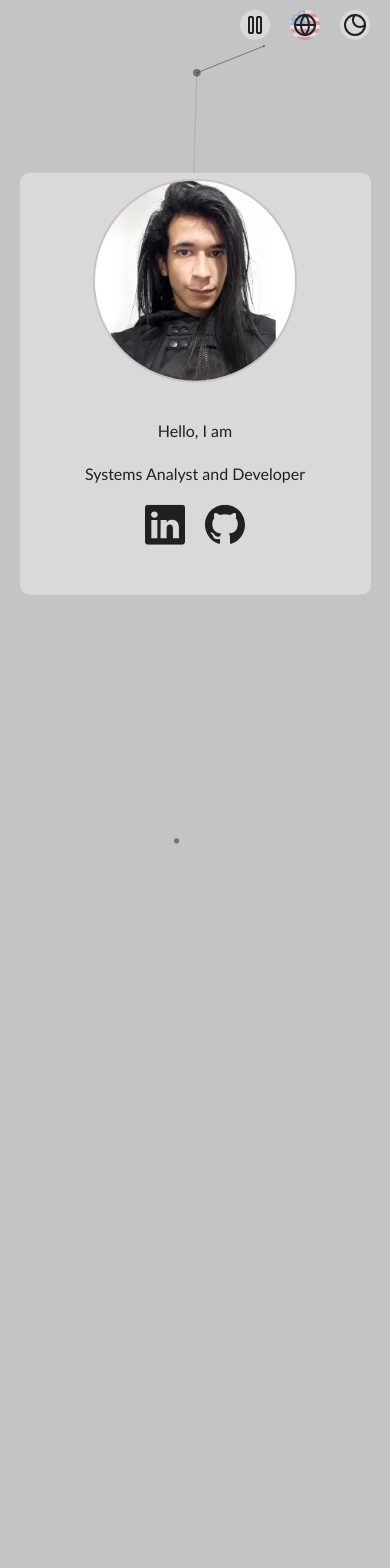
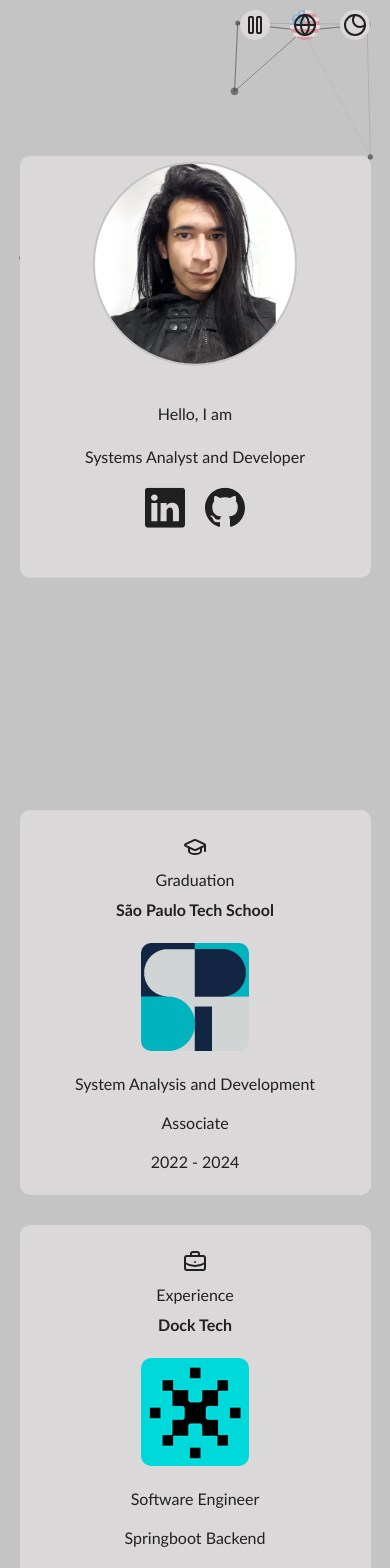
Before and after one commit to matheu5leone/portfolio, a Next.js app: page /portfolio/ in a window 390 px wide. Shown: the top 1568 px of the page. Before the commit the page ends 844 px from the top, so only its background shows below. Built offline with nearby package versions, Linux system fonts and the light colour scheme.

Commit message:
add graduation and experience

```diff
--- a/src/components/about/About.tsx
+++ b/src/components/about/About.tsx
@@ -1,9 +1,9 @@
 import style from "@/components/about/about.module.css";
 import Image from "next/image";
-import LanguageTokens from "../intl/Languages";
+import LanguageToken from "../intl/Languages";
 
-interface AboutProps {
-  languageToken: LanguageTokens;
+interface AboutProps{
+  languageToken: LanguageToken
 }
 
 const About: React.FC<AboutProps> = ({ languageToken }) => {
--- a/src/components/intl/En.ts
+++ b/src/components/intl/En.ts
@@ -4,7 +4,6 @@ import LanguageTokens from "./Languages";
 class En implements LanguageTokens {
 
     getHello(): string {
-
         return "Hello!"
     }
     getGreetings(): string {
@@ -13,6 +12,27 @@ class En implements LanguageTokens {
     getRole(): string {
         return "Systems Analyst and Developer"
     }
+    getTitleGraduation(): string {
+        return "Graduation"
+    }
+    getTitleExperience(): string {
+        return "Experience"
+    }
+    getCourse(): string {
+        return "System Analysis and Development"
+    }
+    getDegree(): string {
+        return "Associate"
+    }
+    getDockFunction(): string {
+        return "Springboot Backend"
+    }
+    getDockRole(): string {
+        return "Software Engineer"
+    }
+    getResume(): string {
+        return "Technologist in Systems Analysis and Development with experience in Java backend development and SQL Server at Dock Tech, where he collaborated in agile teams to develop and optimize RESTful APIs, improve databases, and solve issues for corporate clients. Skilled in Java, Spring Boot, Docker, Kubernetes, and cloud platforms (AWS and Azure), with knowledge of monitoring tools such as Splunk and Datadog. Fluent in Portuguese and proficient in advanced English, he seeks to contribute to dynamic and challenging environments to enhance his skills and assist in delivering innovative solutions."
+    }
 
 }
 
--- a/src/components/intl/Pt.ts
+++ b/src/components/intl/Pt.ts
@@ -4,7 +4,6 @@ import LanguageTokens from "./Languages";
 class Pt implements LanguageTokens {
 
     getHello(): string {
-
         return "Olá!"
     }
     getGreetings(): string {
@@ -13,7 +12,27 @@ class Pt implements LanguageTokens {
     getRole(): string {
         return "Analista de Sistemas e Desenvolvedor"
     }
-
+    getTitleGraduation(): string {
+        return "Graduação"
+    }
+    getTitleExperience(): string {
+        return "Experiência"
+    }
+    getCourse(): string {
+        return "Análise e Desenvolvimento de Sistemas"
+    }
+    getDegree(): string {
+        return "Tecnólogo"
+    }
+    getDockFunction(): string {
+        return "Backend Springboot"
+    }
+    getDockRole(): string {
+        return "Engenheiro de Software"
+    }
+    getResume(): string {
+        return "Tecnólogo em Análise e Desenvolvimento de Sistemas, com experiência em desenvolvimento backend Java e SQL Server na Dock Tech, onde colaborou em times ágeis para desenvolver e otimizar APIs RESTful, aprimorar bancos de dados e resolver problemas de clientes corporativos. Possui habilidades com Java, Spring Boot, Docker, Kubernetes e plataformas de nuvem (AWS e Azure), além de conhecimento em ferramentas de monitoramento como Splunk e Datadog. Com português fluente e inglês avançado, busca contribuir em ambientes dinâmicos e desafiadores para aprimorar suas habilidades e ajudar na entrega de soluções inovadoras."
+    }
 
 }
 
--- /dev/null
+++ b/src/components/journey/Journey.tsx
@@ -0,0 +1,83 @@
+import style from '@/components/journey/journey.module.css'
+import Image from 'next/image'
+import LanguageToken from '../intl/Languages'
+import { BriefcaseBusiness, GraduationCap } from 'lucide-react'
+
+interface JourneyProps {
+    languageToken: LanguageToken
+}
+
+const Journey: React.FC<JourneyProps> = ({ languageToken }) => {
+
+    const handleMouseMove = (e:any) => {
+        const { currentTarget: target } = e;
+        const rect = target.getBoundingClientRect();
+        const x = e.clientX - rect.left; // Posição x dentro do elemento
+        const y = e.clientY - rect.top;  // Posição y dentro do elemento
+        const xOffset = (x / rect.width - 0.5) * -10; // Calcula deslocamento no eixo X (invertido)
+        const yOffset = (y / rect.height - 0.5) * -10; // Calcula deslocamento no eixo Y (invertido)
+
+        target.style.transform = `perspective(1000px) rotateX(${yOffset}deg) rotateY(${xOffset}deg)`;
+    };
+
+    const handleMouseLeave = (e:any) => {
+        const { currentTarget: target } = e;
+        target.style.transform = 'perspective(1000px) rotateX(0deg) rotateY(0deg)';
+    };
+
+    return (
+        <div className={style.container}>
+            <div className={style.containerSptechAndDock}>
+                <div className={style.graduation} onMouseMove={handleMouseMove} onMouseLeave={handleMouseLeave}>
+                    <div className={style.iconAndModule}>
+                        <GraduationCap />
+                        <p>{languageToken.getTitleGraduation()}</p>
+                        <h1 className={style.title}>São Paulo Tech School</h1>
+                    </div>
+                    <div className={style.imageAndText}>
+                        <a href="https://www.sptech.school/" target="_blank" rel="noopener noreferrer">
+                            <Image
+                                className={style.image}
+                                src={'/portfolio/sptech.png'}
+                                alt='graduation'
+                                width={108}
+                                height={108}
+                            /></a>
+                        <div className={style.spans}>
+                            <span>{languageToken.getCourse()}</span>
+                            <span>{languageToken.getDegree()}</span>
+                            <span>2022 - 2024</span>
+                        </div>
+                    </div>
+                </div>
+                <div className={style.experience} onMouseMove={handleMouseMove} onMouseLeave={handleMouseLeave}>
+                    <div className={style.iconAndModule}>
+                        <BriefcaseBusiness />
+                        <p>{languageToken.getTitleExperience()}</p>
+                        <h1 className={style.title}>Dock Tech</h1>
+                    </div>
+                    <div className={style.imageAndText}>
+                        <a href="https://dock.tech/" target="_blank" rel="noopener noreferrer">
+                            <Image
+                                className={style.image}
+                                src={'/portfolio/dock.png'}
+                                alt='experience'
+                                width={108}
+                                height={108}
+                            /></a>
+                        <div className={style.spans}>
+                            <span>{languageToken.getDockRole()}</span>
+                            <span>{languageToken.getDockFunction()}</span>
+                            <span>2023 - 2024</span>
+                        </div>
+                    </div>
+                </div>
+            </div>
+{/*             <div className={style.resume} onMouseMove={handleMouseMove} onMouseLeave={handleMouseLeave}>
+                <p>{languageToken.getResume()}</p>
+            </div> */}
+        </div>
+    )
+}
+
+export default Journey;
--- /dev/null
+++ b/src/components/journey/journey.module.css
@@ -0,0 +1,116 @@
+.container {
+    display: flex;
+    align-items: center;
+    flex-direction: column;
+    height: 65vh;
+}
+
+.containerSptechAndDock {
+    display: flex;
+    justify-content: space-evenly;
+    width: 80vw;
+    height: 30vh;
+    z-index: 1;
+}
+
+.graduation,
+.experience {
+    display: flex;
+    flex-direction: column;
+    align-items: center;
+    justify-content: space-evenly;
+    width: 600px;
+    height: 250px;
+    background-color: var(--cards);
+    border-radius: 10px;
+    transition: transform 0.1s ease-out, box-shadow 0.2s ease-out;
+}
+
+.imageAndText {
+    display: flex;
+}
+
+.title {
+    padding-left: 40px;
+}
+
+.spans {
+    display: flex;
+    width: 350px;
+    flex-direction: column;
+    gap: 20px;
+    padding-left: 50px;
+    font-size: 20px;
+}
+
+.iconAndModule {
+    width: 100%;
+    display: flex;
+    align-items: center;
+    padding-left: 90px;
+    gap: 11px;
+}
+
+.image {
+    border-radius: 10px;
+    transition: 0.2s ease;
+}
+
+.image:hover {
+    box-shadow: 0 0 15px rgba(125, 251, 255, 0.837);
+}
+
+.resume {
+    background: rgba(145, 145, 145, 0.1);
+    border-radius: 16px;
+    box-shadow: 0 4px 30px rgba(0, 0, 0, 0.1);
+    backdrop-filter: blur(5px);
+    -webkit-backdrop-filter: blur(5px);
+    border: 1px solid rgba(255, 255, 255, 0.3);
+    display: flex;
+    justify-content: space-evenly;
+    width: 68vw;
+    z-index: 1;
+    transition: transform 0.1s ease-out, box-shadow 0.2s ease-out;
+    transform-style: preserve-3d;
+}
+
+.resume p {
+    font-size: 22px;
+    padding: 20px;
+}
+
+@media (max-width: 800px) {
+    .imageAndText, .containerSptechAndDock, .spans, .iconAndModule {
+        flex-direction: column;
+        align-items: center;
+        justify-content: center;
+    }
+    .imageAndText{
+        gap: 20px;
+    }
+    .title, .iconAndModule, .spans {
+        padding: 0px;
+        font-size: 16px;
+    }
+    .container {
+        display: flex;
+        align-items: center;
+        width: 100%;
+        height: 850px;
+    }
+    .containerSptechAndDock {
+        width: 100%;
+        height: 800px;
+        gap: 30px;
+    }
+    .image{
+        width: auto;
+        height: auto;
+    }
+    .graduation,
+    .experience {
+        width: 90%;
+        height: 400px;
+    }
+}
--- a/src/components/navbar/Navbar.tsx
+++ b/src/components/navbar/Navbar.tsx
@@ -1,10 +1,7 @@
 import style from "@/components/navbar/navbar.module.css";
 import { Eclipse, Globe, Play, Pause } from "lucide-react";
 import Image from "next/image";
-
-interface LanguageToken {
-  getHello: () => string;
-}
+import LanguageToken from "../intl/Languages";
 
 interface NavbarProps {
   language: boolean;
--- a/src/components/particles/ParticlesComponent.tsx
+++ b/src/components/particles/ParticlesComponent.tsx
@@ -9,6 +9,8 @@ interface ParticlesComponentProps {
 
 const ParticlesComponent = ({ isDarkTheme }: ParticlesComponentProps) => {
   const [init, setInit] = useState(false);
+  let darkColor = '#202020'
+  let lightColor = '#c4c4c4'
 
   // Initialize the particles engine
   useEffect(() => {
@@ -23,7 +25,7 @@ const ParticlesComponent = ({ isDarkTheme }: ParticlesComponentProps) => {
     () => ({
       background: {
         color: {
-          value: isDarkTheme ? "#202020" : "#c4c4c4", // Dark or light background
+          value: isDarkTheme ? darkColor : lightColor, // Dark or light background
         },
       },
       fpsLimit: 120,
@@ -50,10 +52,10 @@ const ParticlesComponent = ({ isDarkTheme }: ParticlesComponentProps) => {
       },
       particles: {
         color: {
-          value: isDarkTheme ? "#c4c4c4" : "#202020", // Light or dark particles
+          value: isDarkTheme ? lightColor : darkColor, // Light or dark particles
         },
         links: {
-          color: isDarkTheme ? "#c4c4c4" : "#202020", // Light or dark links
+          color: isDarkTheme ? lightColor : darkColor, // Light or dark links
           distance: 150,
           enable: true,
           opacity: 0.5,
--- a/src/pages/index.tsx
+++ b/src/pages/index.tsx
@@ -5,6 +5,7 @@ import Navbar from "@/components/navbar/Navbar";
 import About from "@/components/about/About";
 import En from "@/components/intl/En";
 import Pt from "@/components/intl/Pt";
+import Journey from "@/components/journey/Journey";
 
 export default function Home() {
   const [isEnglish, setLanguage] = useState<boolean>(true);
@@ -48,6 +49,9 @@ export default function Home() {
       <section className={style.sectionAbout}>
         <About languageToken={languageToken} />
       </section>
+      <section className={style.sectionJourney}>
+        <Journey languageToken={languageToken} />
+      </section>
     </div>
   );
 }
--- a/src/styles/Home.module.css
+++ b/src/styles/Home.module.css
@@ -2,9 +2,11 @@
   min-height: 100vh;
   width: 100%;
 }
-.sectionAbout {
+.sectionAbout{
+  min-height: calc(100vh - 10vh);
+}
+.sectionAbout, .sectionJourney {
   display: flex;
   justify-content: center;
   align-items: center;
-  min-height: calc(100vh - 6vh); /* Ajuste para garantir que a altura seja 100vh menos 6vh */
 }
```
Also changed, not shown: src/components/intl/Languages.ts (+9 -2 lines), public/dock.png (added), public/sptech.png (added).
